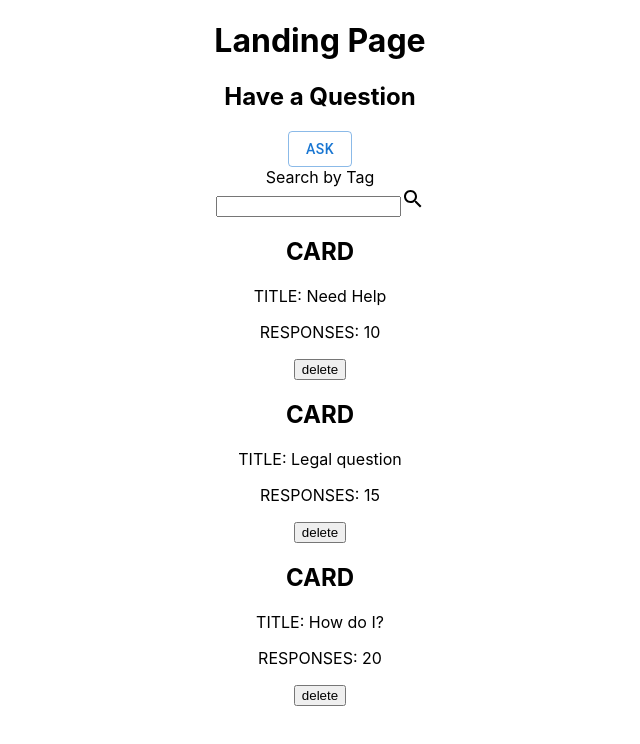
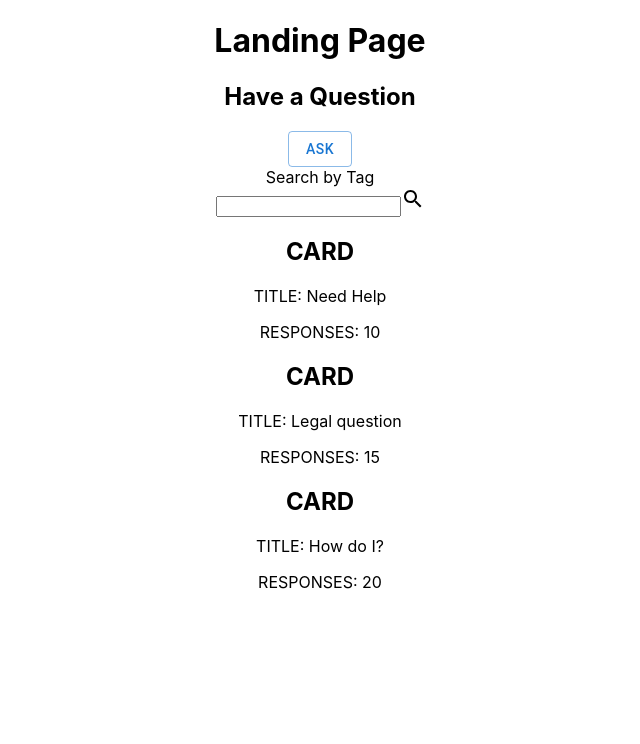
Before and after one commit to mental-health-org/mental-health-fe, a React (Create React App) app: page / in a window 1280 px wide. Shown: the top 744 px of the page, without its empty margins (320-960 px from the left). Built offline with nearby package versions, Linux system fonts and the light colour scheme.

Commit message:
Comment to move funtionality to third route

```diff
--- a/src/components/questionCard/QuestionCard.tsx
+++ b/src/components/questionCard/QuestionCard.tsx
@@ -3,6 +3,7 @@ import { Question } from '../../interfaces';
 interface QuestionCardProps {
   question: Question
   deleteQuestion: (id:number) => void
+
 }
 
 const QuestionCard: React.FC<QuestionCardProps> = (props) => {
@@ -12,7 +13,10 @@ const QuestionCard: React.FC<QuestionCardProps> = (props) => {
       <p>TITLE: {props.question.title}</p>
       <p>RESPONSES: {props.question.responses}</p>
       {/* //only show delete if the question matches the users id. */}
-      <button onClick={() => {props.deleteQuestion(props.question.id)}}>delete</button>
+      {/* TO TO : move this to the view question details view route. */}
+      {/* A user will have to click on the card to have the ability to go in and delete it because that funcitonality will be available in the view question detailst view
+      <button onClick={() => {props.deleteQuestion(props.question.id)}}>delete</button> */}
+
     </div>
   )
 }
```
